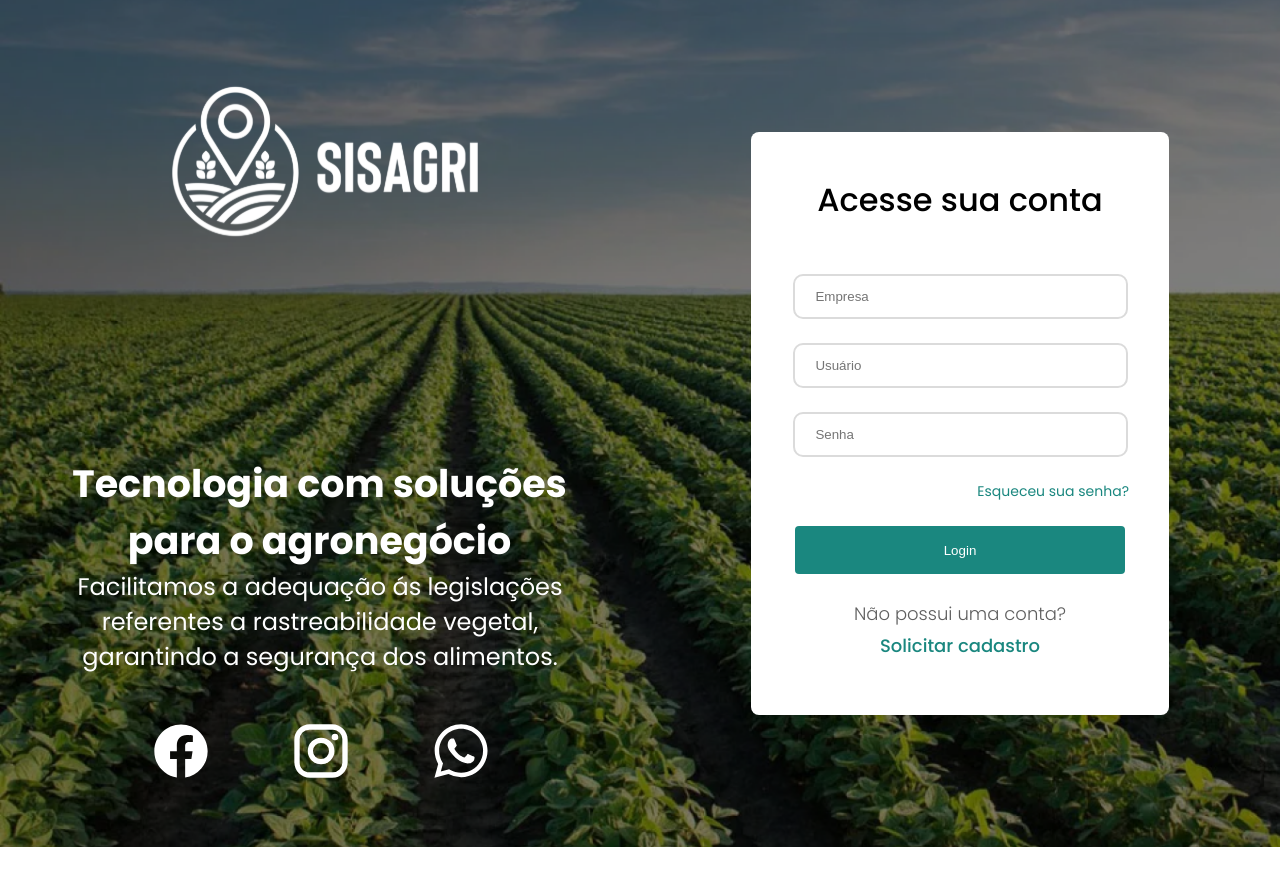
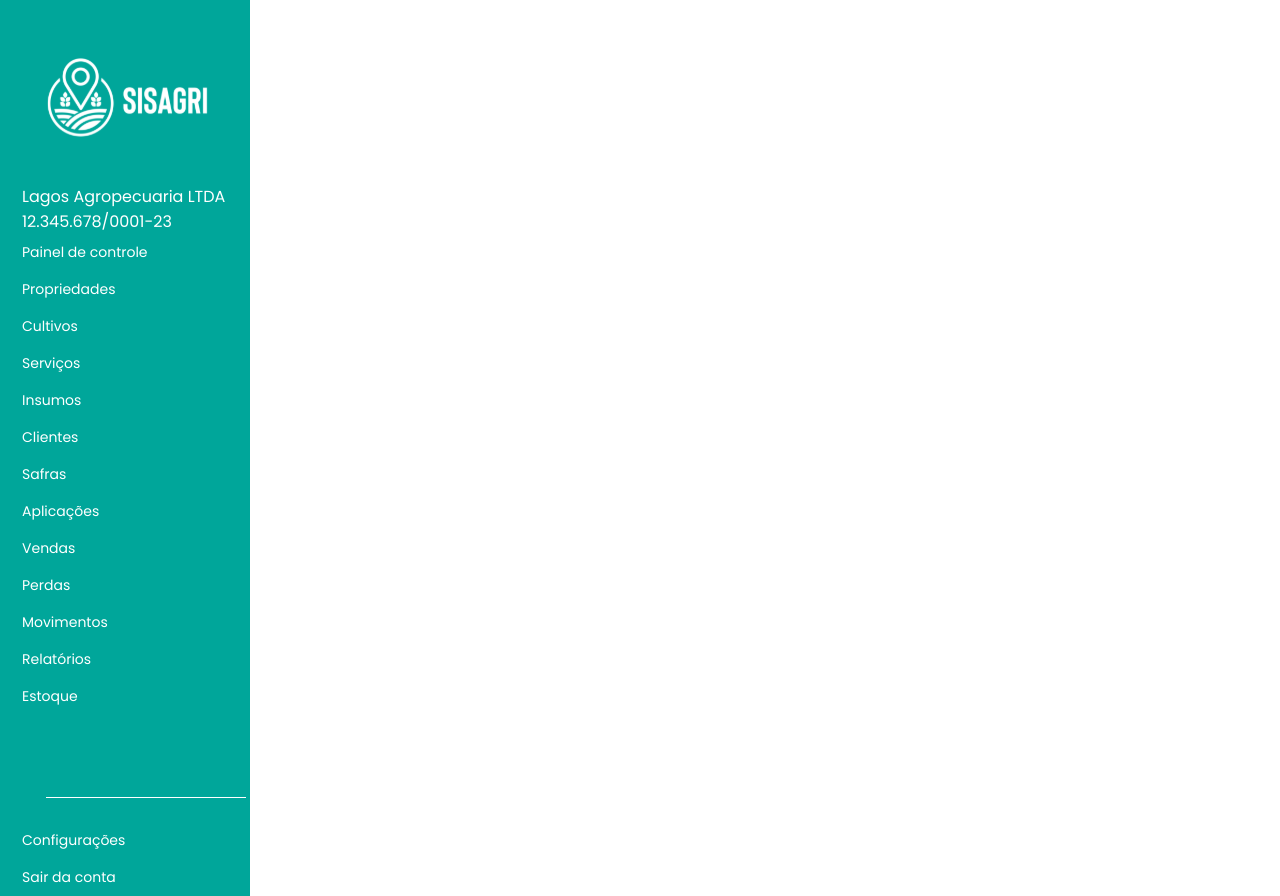
Before and after one commit to daniloteofilo/desafioSisagri, a React (Create React App) app: page / in a window 1280 px wide. Before the commit the page ends 847 px from the top, so only its background shows below. Built offline with nearby package versions, Linux system fonts and the light colour scheme.

Commit message:
Criação da page Dashboard e já adicionando a barra lateral esquerda a página.

```diff
--- a/src/App.css
+++ b/src/App.css
@@ -73,3 +73,45 @@ body {
   align-items: center;
   width: 50%;
 }
+
+/* =========== CSS DASHBOARD*/
+
+.dashboard-container {
+  display: flex;
+}
+
+.aside-bar {
+  display: flex;
+  flex-direction: column;
+  justify-content: center;
+  color: #FFFFFF;
+  background-color: #00A69A;
+  width: 250px;
+  padding: 0 22px;
+}
+
+.logo-aside-bar{
+  display: flex;
+}
+
+.list-aside-bar {
+  padding: 8px 0px;
+  display: flex;
+  align-items: ;
+  font-weight: 400;
+  font-size: 14px;
+  border-radius: 8px;
+}
+
+.list-aside-bar:hover {
+  background-color: #1A877F;
+  font-weight: 500;
+}
+
+.line-separate {
+  margin: 82px 29px 24px 24px;
+  background-color: #E6E7E9;
+  height: 1px;
+  width: 200px;
+  border-bottom: 1px solid white;
+}
--- a/src/App.js
+++ b/src/App.js
@@ -1,37 +1,11 @@
-import './App.css';
-import FormLogin from './components/FormLogin';
-import { ReactComponent as SisagriLogo } from './images/sisagri-logo.svg';
-import { ReactComponent as FacebookLogo } from './images/facebook-logo.svg';
-import { ReactComponent as InstagramLogo } from './images/instagram-logo.svg';
-import { ReactComponent as WhatsappLogo } from './images/whatsapp-logo.svg';
-
+import DashboardPage from './components/DashboardPage';
+import LoginPage from './components/LoginPage';
 
 
 function App() {
   return (
-    <main className='main-container'>
-      <div className='left-container'>
-        <div className='logo-container'>
-        <SisagriLogo />
-        </div>
-        <div className='text-content'>
-          <h2 className='title-text-content'>Tecnologia com soluções para o agronegócio</h2>
-          <p className='paragraph-text-content'>Facilitamos a adequação ás legislações referentes
-             a rastreabilidade vegetal, garantindo a segurança
-              dos alimentos.</p>
-        </div>
-        <div className='social-networks'>
-          <a className='logo-social-networks' href='https://www.facebook.com/Sisagri' target='_blank'><FacebookLogo/></a>
-          <a className='logo-social-networks' href='https://www.instagram.com/sisagri/' target='_blank'><InstagramLogo/></a>
-          <a className='logo-social-networks' href='https://api.whatsapp.com/send/?phone=558581771559&text&app_absent=0' target='_blank'><WhatsappLogo/></a>
-
-        </div>
-      </div>
-
-      <div className='right-container'>
-       <FormLogin />
-      </div>
-    </main>
+    // <LoginPage />
+    <DashboardPage />
   );
 }
 
--- /dev/null
+++ b/src/components/DashboardPage.js
@@ -0,0 +1,36 @@
+import '../App.css';
+import { ReactComponent as SisagriLogo } from '../images/sisagri-logo.svg';
+
+function DashboardPage() {
+    return (
+      <main className='dashboard-container'>
+          <div className='aside-bar'>
+                <div className='logo-aside-bar'>
+                    <SisagriLogo />
+                </div>
+                <div>
+                    <p>Lagos Agropecuaria LTDA</p>
+                    <span>12.345.678/0001-23</span>
+                </div>
+                <a className='list-aside-bar'>Painel de controle</a>
+                <a className='list-aside-bar'>Propriedades</a>
+                <a className='list-aside-bar'>Cultivos</a>
+                <a className='list-aside-bar'>Serviços</a>
+                <a className='list-aside-bar'>Insumos</a>
+                <a className='list-aside-bar'>Clientes</a>
+                <a className='list-aside-bar'>Safras</a>
+                <a className='list-aside-bar'>Aplicações</a>
+                <a className='list-aside-bar'>Vendas</a>
+                <a className='list-aside-bar'>Perdas</a>
+                <a className='list-aside-bar'>Movimentos</a>
+                <a className='list-aside-bar'>Relatórios</a>
+                <a className='list-aside-bar'>Estoque</a>
+               <div className='line-separate'></div>
+                <a className='list-aside-bar'>Configurações</a>
+                <a className='list-aside-bar'>Sair da conta</a>
+          </div>
+      </main>
+    );
+  }
+
+  export default DashboardPage;
--- /dev/null
+++ b/src/components/LoginPage.js
@@ -0,0 +1,38 @@
+import '../App.css';
+import FormLogin from './FormLogin.js';
+import { ReactComponent as SisagriLogo } from '../images/sisagri-logo.svg';
+import { ReactComponent as FacebookLogo } from '../images/facebook-logo.svg';
+import { ReactComponent as InstagramLogo } from '../images/instagram-logo.svg';
+import { ReactComponent as WhatsappLogo } from '../images/whatsapp-logo.svg';
+
+
+
+function LoginPage() {
+  return (
+    <main className='main-container'>
+      <div className='left-container'>
+        <div className='logo-container'>
+            <SisagriLogo />
+        </div>
+        <div className='text-content'>
+          <h2 className='title-text-content'>Tecnologia com soluções para o agronegócio</h2>
+          <p className='paragraph-text-content'>Facilitamos a adequação ás legislações referentes
+             a rastreabilidade vegetal, garantindo a segurança
+              dos alimentos.</p>
+        </div>
+        <div className='social-networks'>
+          <a className='logo-social-networks' href='https://www.facebook.com/Sisagri' target='_blank'><FacebookLogo/></a>
+          <a className='logo-social-networks' href='https://www.instagram.com/sisagri/' target='_blank'><InstagramLogo/></a>
+          <a className='logo-social-networks' href='https://api.whatsapp.com/send/?phone=558581771559&text&app_absent=0' target='_blank'><WhatsappLogo/></a>
+
+        </div>
+      </div>
+
+      <div className='right-container'>
+       <FormLogin />
+      </div>
+    </main>
+  );
+}
+
+export default LoginPage;
```
